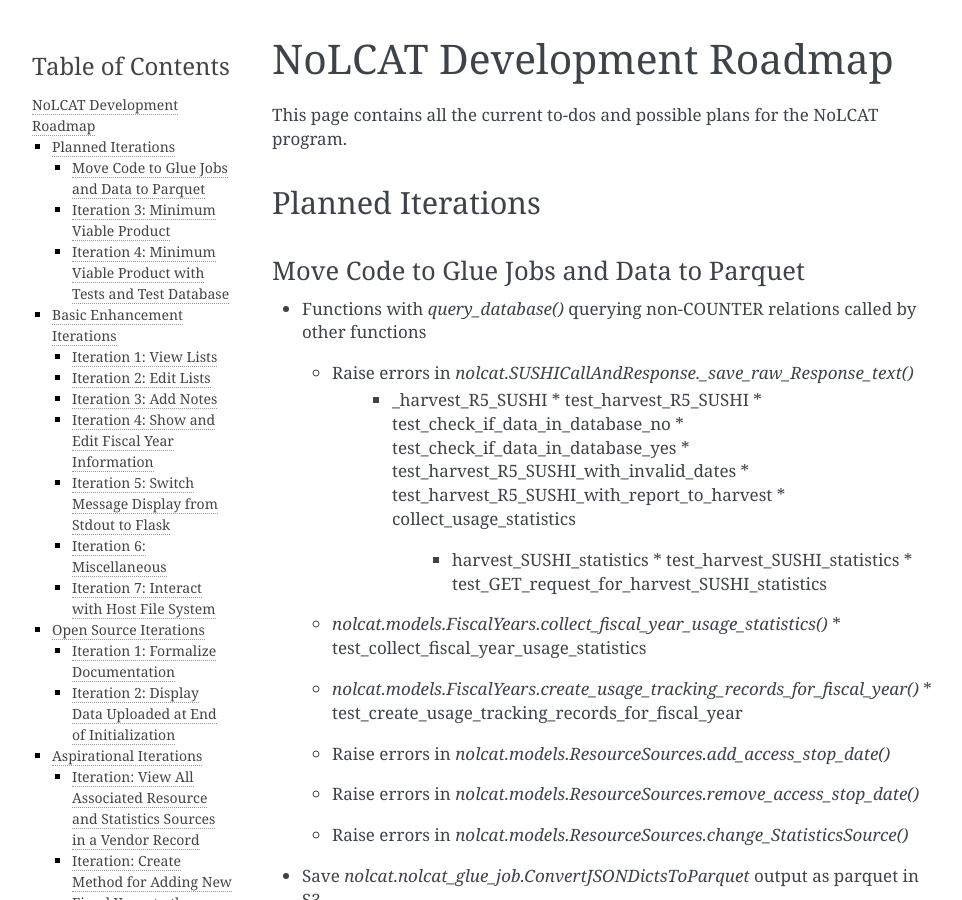
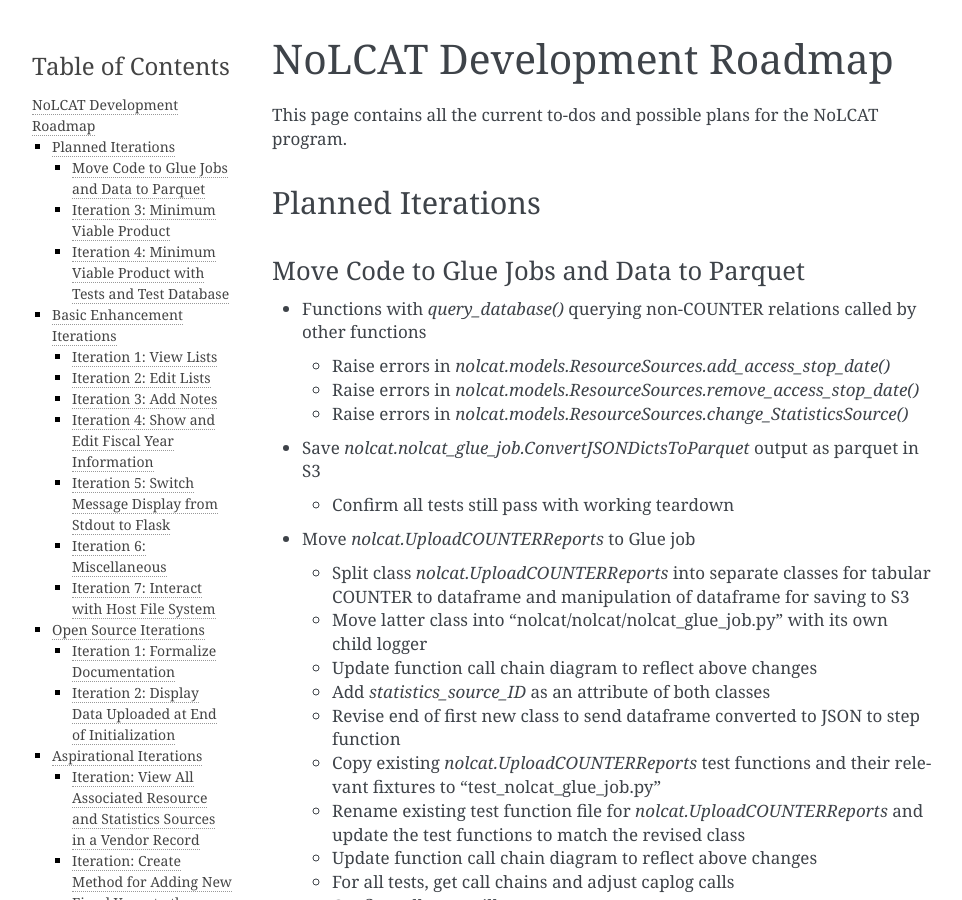
Before and after one commit to ereiskind/nolcat, a Sphinx documentation site: the page built from docs/source/roadmap.rst, in a window 1280 px wide and 900 px high. Shown: the whole window, without its empty margins (148-1110 px from the left). Built offline with Sphinx 7.4.7, drawn with Linux system fonts in a browser that asks for light colours.

Commit message:
Update `_harvest_R5_SUSHI()` calls

```diff
--- a/docs/source/roadmap.rst
+++ b/docs/source/roadmap.rst
@@ -9,21 +9,6 @@
 ==========================================
 * Functions with `query_database()` querying non-COUNTER relations called by other functions
 
-  * Raise errors in `nolcat.SUSHICallAndResponse._save_raw_Response_text()`
-      * _harvest_R5_SUSHI
-        * test_harvest_R5_SUSHI
-        * test_check_if_data_in_database_no
-        * test_check_if_data_in_database_yes
-        * test_harvest_R5_SUSHI_with_invalid_dates
-        * test_harvest_R5_SUSHI_with_report_to_harvest
-        * collect_usage_statistics
-          * harvest_SUSHI_statistics
-            * test_harvest_SUSHI_statistics
-            * test_GET_request_for_harvest_SUSHI_statistics
-  * `nolcat.models.FiscalYears.collect_fiscal_year_usage_statistics()`
-    * test_collect_fiscal_year_usage_statistics
-  * `nolcat.models.FiscalYears.create_usage_tracking_records_for_fiscal_year()`
-    * test_create_usage_tracking_records_for_fiscal_year
   * Raise errors in `nolcat.models.ResourceSources.add_access_stop_date()`
   * Raise errors in `nolcat.models.ResourceSources.remove_access_stop_date()`
   * Raise errors in `nolcat.models.ResourceSources.change_StatisticsSource()`
```
Also changed, not shown: 3 other files.
